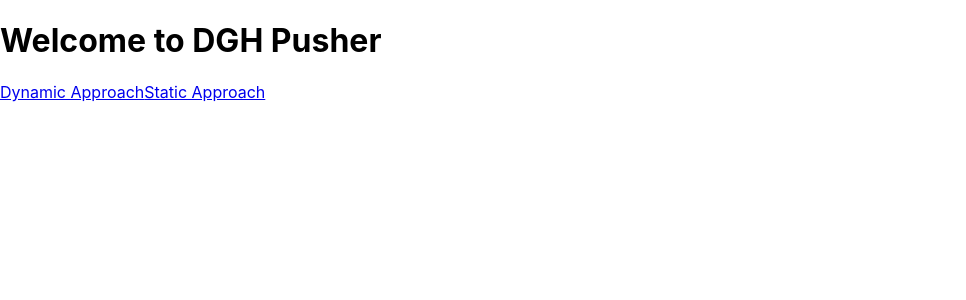
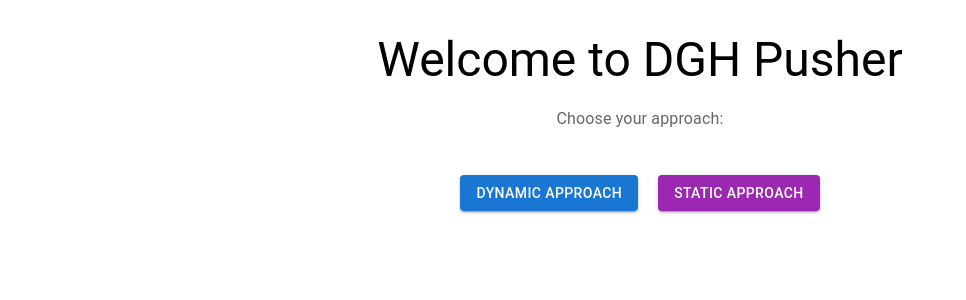
Before and after one commit to yuraak/pusher-render, a React (Create React App) app: page / in a window 1280 px wide. Shown: the top 300 px of the page, without its empty margins (0-966 px from the left). Built offline with nearby package versions, Linux system fonts and the light colour scheme.

Commit message:
implementing wrapper, updating static and app js componenents

```diff
--- a/src/App.js
+++ b/src/App.js
@@ -1,29 +1,54 @@
 import React from 'react';
-import { BrowserRouter as Router, Route, Routes } from 'react-router-dom';
+import { BrowserRouter as Router, Route, Routes, Link } from 'react-router-dom';
+import { Container, Typography, Button, Box } from '@mui/material';
 import DGHDynamicMain from './components/dynamic/DGHDynamicMain';
 import DGHStaticMain from './components/static/DGHStaticMain';
-import './index.css';
+import HistoryWrapper from './components/HistoryWrapper';
+
+const Home = () => (
+    <Container>
+        <Box textAlign="center" mt={4}>
+            <Typography variant="h3" gutterBottom>
+                Welcome to DGH Pusher
+            </Typography>
+            <Typography variant="subtitle1" color="textSecondary" gutterBottom>
+                Choose your approach:
+            </Typography>
+            <Box mt={4}>
+                <Button
+                    component={Link}
+                    to="/dynamic"
+                    variant="contained"
+                    color="primary"
+                    style={{ margin: '10px' }}
+                >
+                    Dynamic Approach
+                </Button>
+                <Button
+                    component={Link}
+                    to="/static"
+                    variant="contained"
+                    color="secondary"
+                    style={{ margin: '10px' }}
+                >
+                    Static Approach
+                </Button>
+            </Box>
+        </Box>
+    </Container>
+);
 
 const App = () => {
     return (
         <Router>
             <Routes>
+                <Route path="/" element={<Home />} />
                 <Route path="/dynamic" element={<DGHDynamicMain />} />
                 <Route path="/static" element={<DGHStaticMain />} />
-                <Route path="/" element={<Home />} />
+                <Route path="/wrapper" element={<HistoryWrapper />} /> {/* Added the wrapper route */}
             </Routes>
         </Router>
     );
 };
 
-const Home = () => (
-    <div>
-        <h1>Welcome to DGH Pusher</h1>
-        <nav>
-            <a href="/dynamic">Dynamic Approach</a>
-            <a href="/static">Static Approach</a>
-        </nav>
-    </div>
-);
-
 export default App;
--- /dev/null
+++ b/src/components/HistoryWrapper.js
@@ -0,0 +1,24 @@
+import React from 'react';
+import { useLocation } from 'react-router-dom';
+
+const HistoryWrapper = () => {
+    const location = useLocation();
+    const queryParams = new URLSearchParams(location.search);
+    const url = queryParams.get('url');
+
+    if (!url) {
+        return <div>No URL provided</div>;
+    }
+
+    return (
+        <div style={{ width: '100%', height: '100vh', overflow: 'hidden' }}>
+            <iframe
+                src={url}
+                style={{ width: '100%', height: '100%', border: 'none' }}
+                title="History URL"
+            ></iframe>
+        </div>
+    );
+};
+
+export default HistoryWrapper;
--- a/src/components/static/DGHStaticMain.js
+++ b/src/components/static/DGHStaticMain.js
@@ -69,14 +69,8 @@ const DGHStaticMain = () => {
     }, [updateUrlPreview]);
 
     const handleOpenIframe = () => {
-        const iframe = document.createElement('iframe');
-        iframe.src = urlPreview;
-        iframe.style.width = '100%';
-        iframe.style.height = '600px';
-        iframe.style.border = 'none';
-        const iframeContainer = document.getElementById('iframe-container');
-        iframeContainer.innerHTML = '';
-        iframeContainer.appendChild(iframe);
+        const wrapperUrl = `/wrapper?url=${encodeURIComponent(urlPreview)}`;
+        window.open(wrapperUrl, '_blank', 'width=800,height=600,noopener,noreferrer');
         setHistory((prev) => [urlPreview, ...prev.slice(0, 9)]);
     };
 
```
